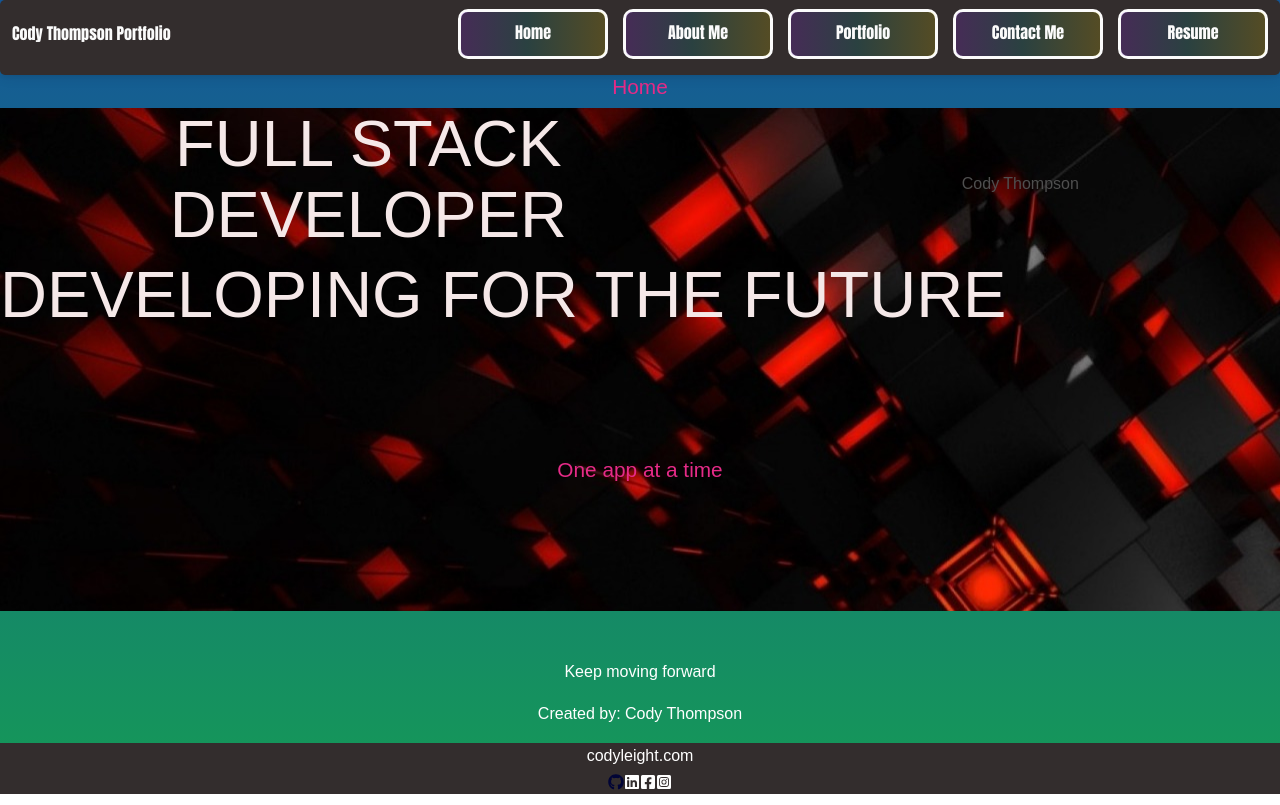
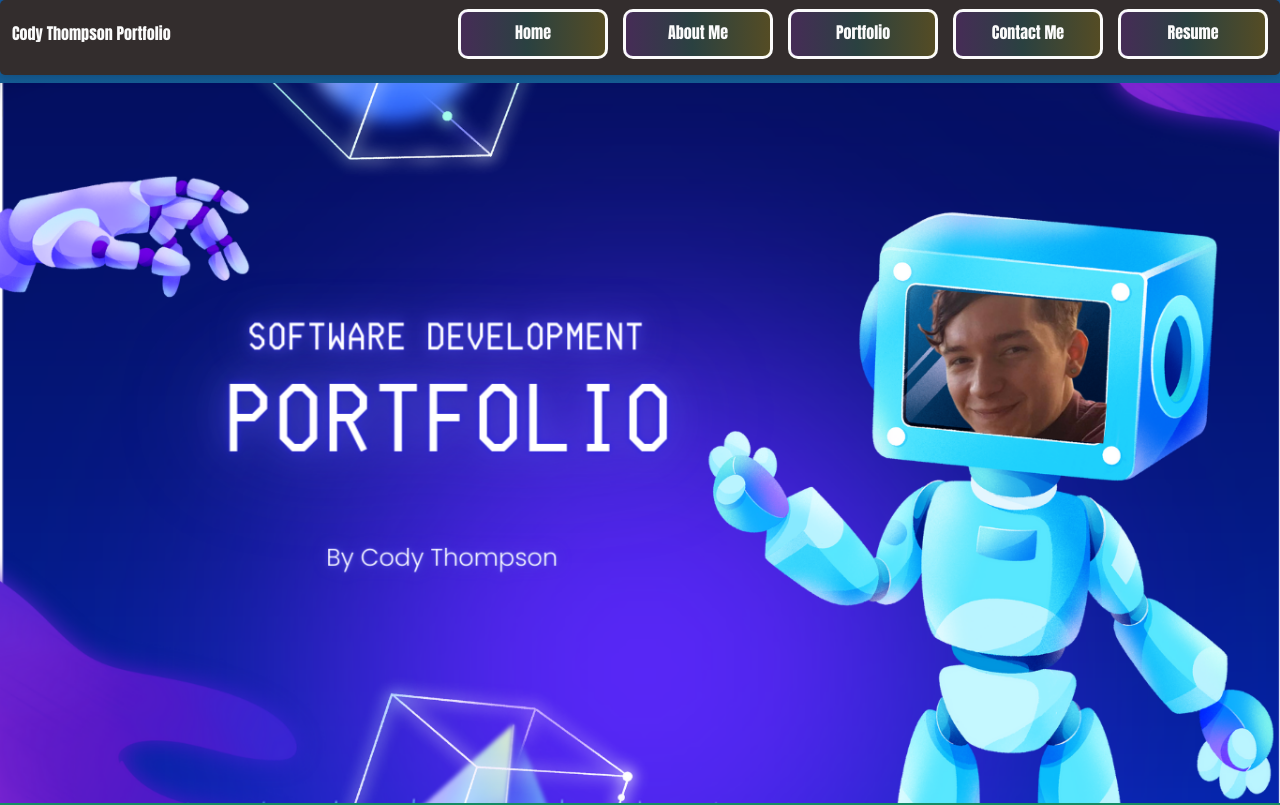
Before and after one commit to codyleight/ReactResume, a React (Vite) app: page / in a window 1280 px wide. Shown: the top 805 px of the page. Built offline with nearby package versions, Linux system fonts and the light colour scheme.

Commit message:
Added banner to main page

```diff
--- a/src/index.css
+++ b/src/index.css
@@ -50,8 +50,13 @@ h1 {
 }
 
 .bgpic{
-  background-image: url('/assets/Banner2.jpg');
+  background-image: url('/assets/BannerFinal.png');
 
+
+}
+
+.text{
+  font-size: large;
 }
 
 
--- a/src/pages/ContactPage.jsx
+++ b/src/pages/ContactPage.jsx
@@ -9,6 +9,17 @@ export default function ContactPage() {
 
   const [email, setEmail] = useState('');
   const [emailError, setEmailError] = useState('');
+
+  const [name, setName] = useState('');
+  const [nameError, setNameError] = useState('');
+
+  const [submit, setSubmit] = useState('');
+
+
+  const handleNameChange = (event) => {
+    setName(event.target.value);
+  };
+
 
   const handleEmailChange = (event) => {
     setEmail(event.target.value);
@@ -22,13 +33,26 @@ export default function ContactPage() {
       return;
     }
 
-    // Proceed with form submission or further processing
+    if (!nameIsValid(name)) {
+      setNameError('Name field is required.');
+      return;
+    }
+    else{
+    setSubmit('Submitted!');
+  }
+
   };
 
   const emailIsValid = (email) => {
-    // Regular expression pattern for validating email address
+
     const emailRegex = /^[^\s@]+@[^\s@]+\.[^\s@]+$/;
     return emailRegex.test(email);
+  };
+
+
+  const nameIsValid = (name) => {
+    const nameRegex = /^.+$/;
+    return nameRegex.test(name);
   };
 
 
@@ -46,7 +70,17 @@ export default function ContactPage() {
             <div className="row-md-6 form-line pt-5 ">
               <div className="form-group">
                 <label htmlFor="exampleInputUsername">Your name</label>
-                <input type="text" className="form-control" id="" placeholder="Enter Name" />
+
+                <input
+  type="name"
+  className="form-control"
+  id="exampleInputUsername"
+  placeholder="Enter name"
+  value={name}
+  onChange={handleNameChange}
+/>
+
+          {nameError && <div className="text-danger">{nameError}</div>}
               </div>
 
 
@@ -73,6 +107,8 @@ export default function ContactPage() {
   <label htmlFor="description">Message</label>
   <textarea className="form-control" id="description" placeholder="Enter Your Message" rows={5}></textarea>
 </div>
+
+{<div className="text-danger">{submit}</div>}
               <div className="d-flex justify-content-center">
 
 
--- a/src/pages/HomePage.jsx
+++ b/src/pages/HomePage.jsx
@@ -7,29 +7,29 @@ export default function HomePage() {
 
 
 <div className='text-center'>
-  <h2>Home</h2>
-<div className="bgpic ">
-  <div className="row d-flex justify-content-center">
-    <div className="col-sm align-self d-flex justify-content-end">
 
-      <h1 className=''>Full Stack Developer</h1>
+  <div className="" >
+    <div className="row d-flex justify-content-center">
+      <div className="col-sm align-self d-flex justify-content-center">
+        <h1 className='text'></h1>
+      </div>
+      <div className=" d-flex justify-content-center ">
 
+        <img src="/assets/BannerFinal.png"  class="col-sm-12" alt="Banner Image"/>
+      </div>
+      <div className="col-sm align-self-right d-flex justify-content-center ">
+        <h1 className='text'></h1>
+      </div>
     </div>
-    <div className="col-sm-5 align-self-center ">
-      Cody Thompson
-    </div>
-    <div className="col-sm align-self-right d-flex justify-content-start ">
-      <h1 className=''>Developing for the future</h1>
-    </div>
-  </div>
-  <div className='container d-flex justify-content-center'>
-    <div className="row space">
-      <h2>One app at a time</h2>
+    <div className='container d-flex justify-content-center'>
+      <div className="row ">
+
+      </div>
     </div>
   </div>
 </div>
 
-</div>
+
 
 
   );
```
Also changed, not shown: public/assets/BannerFinal.png (added).
